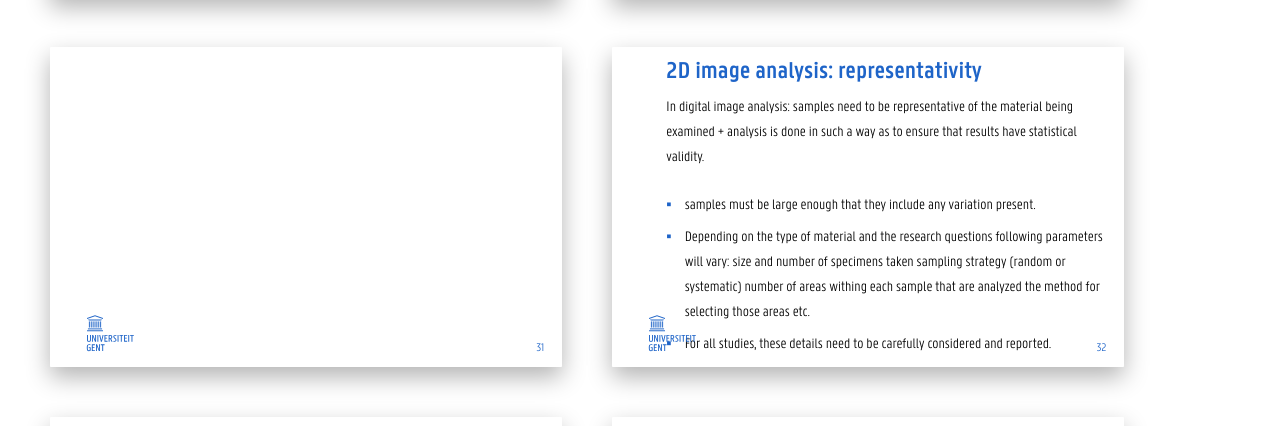
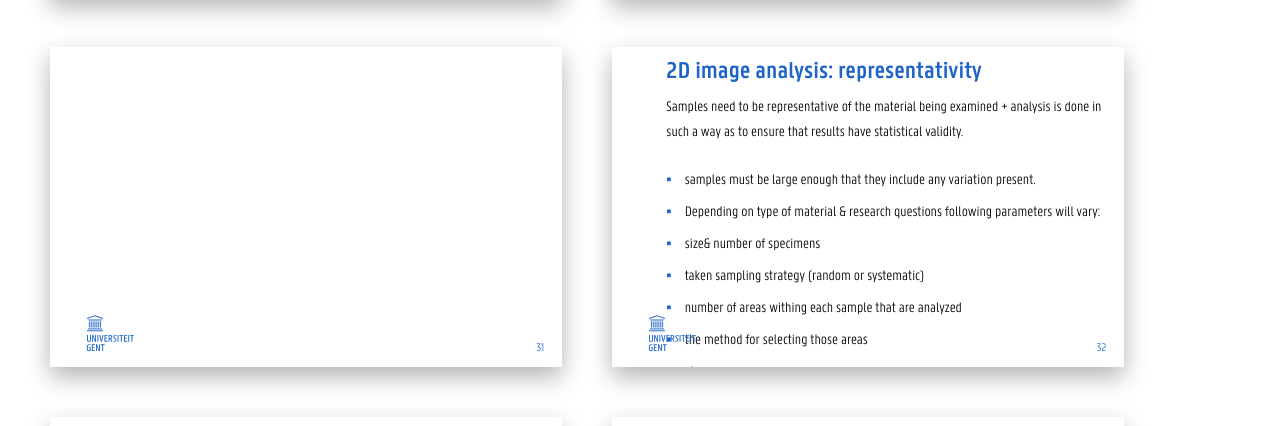
Before and after one commit to OpenWebslides-Content/Digital_imaging_techniques_part_1-2_basic_principles, a website: page index.html in a window 1280 px wide. Shown: the part 5677-6103 px from the top of the page. Drawn offline with Linux system fonts and the light colour scheme; grey boxes are pictures that could not be loaded.

Commit message:
Update slidedeck

```diff
--- a/index.html
+++ b/index.html
@@ -336,11 +336,16 @@
         <div class="slide" data-level="0">
   <section data-view-type="live">
     <h2 data-view-type="live">2D image analysis: representativity</h2>
-    <p data-view-type="live">In digital image analysis: samples need to be representative of the material being examined + analysis is done in such a way as to ensure that results have statistical validity.</p>
+    <p data-view-type="live">Samples need to be representative of the material being examined + analysis is done in such a way as to ensure that results have statistical validity.</p>
     <ul data-view-type="live">
       <li data-view-type="live">samples must be large enough that they include any variation present.</li>
-      <li data-view-type="live">Depending on the type of material and the research questions following parameters will vary: size and number of specimens taken sampling strategy (random or systematic) number of areas withing each sample that are analyzed the method for selecting those areas etc.</li>
-      <li data-view-type="live">For all studies, these details need to be carefully considered and reported.</li>
+      <li data-view-type="live">Depending on type of material & research questions following parameters will vary:</li>
+      <li data-view-type="live">size& number of specimens </li>
+      <li data-view-type="live">taken sampling strategy (random or systematic) </li>
+      <li data-view-type="live">number of areas withing each sample that are analyzed </li>
+      <li data-view-type="live">the method for selecting those areas</li>
+      <li data-view-type="live">etc..</li>
+      <li data-view-type="live">For all studies, these details need to be carefully considered and reported</li>
     </ul>
     <p data-view-type="course">As with traditional methods of estimation and point counting, in digital image analysis a study should be designed to ensure that samples are representative of the material being examined, and that the analysis is done in such a way as to ensure that the results have statistical validity. For example, samples must be large enough that they include any variation present. The number of specimens taken, their size, whether or not sampling is random or systematic, the number of areas within each sample where images are analyzed, the method of selecting those areas, etc., will all vary depending upon the type of material being studied and the research questions of interest. However, for all studies, these details need to be carefully considered and reported.</p>
   </section></div>
```
